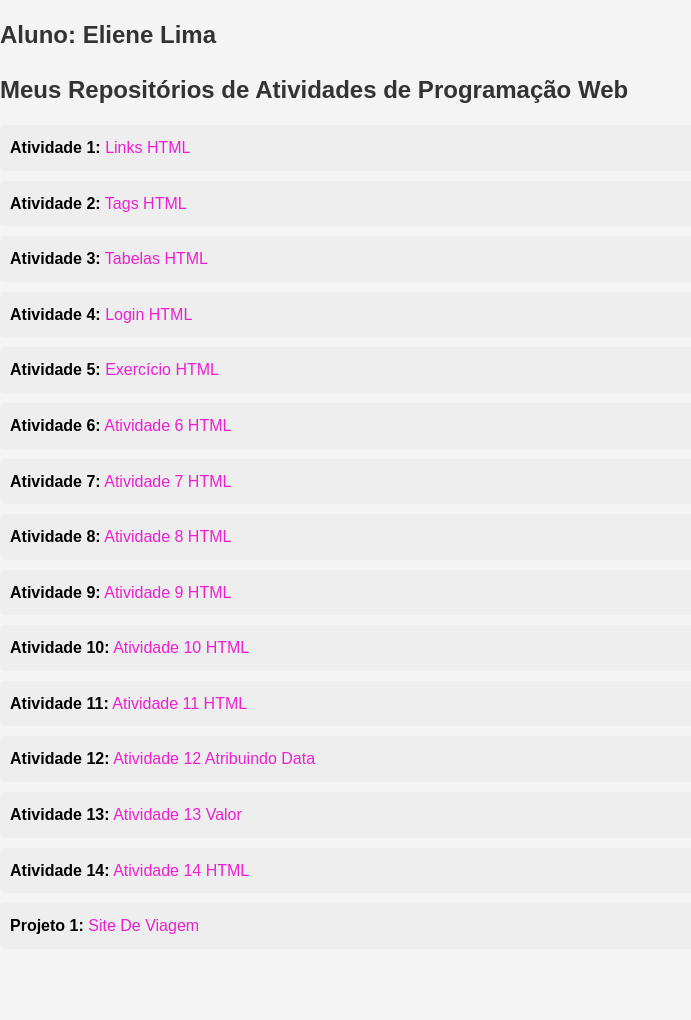
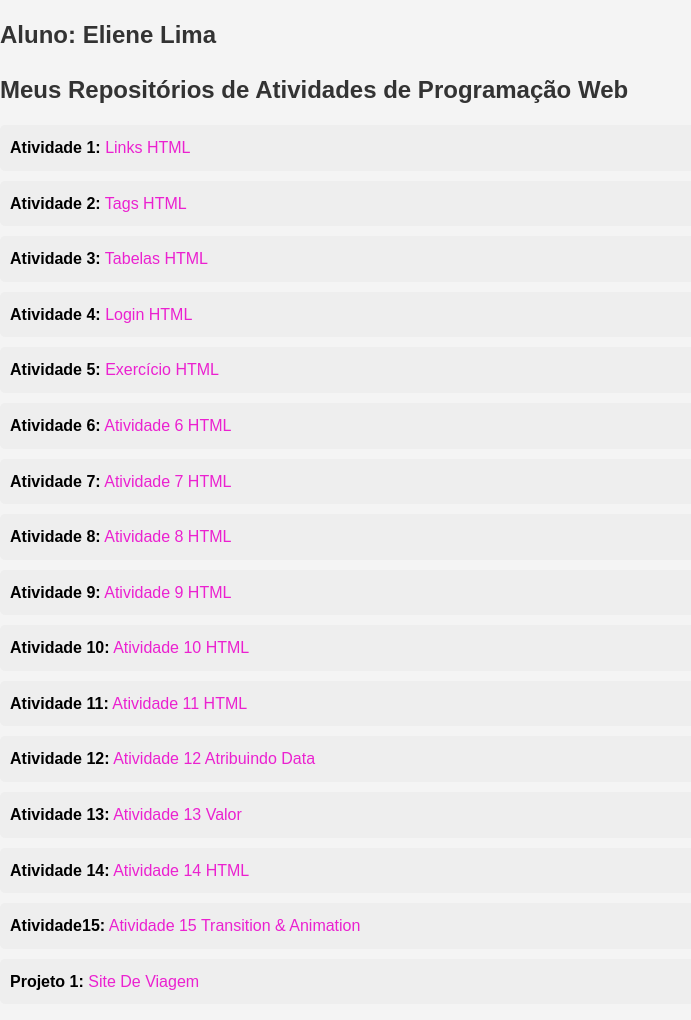
Before and after one commit to elisakurati/elisakurati.github.io, a plain HTML site: page index.html in a window 1280 px wide. Shown: the whole page, without its empty margins (0-691 px from the left). Before the commit the page ends 965 px from the top, so only its background shows below. Drawn offline with Linux system fonts and the light colour scheme.

Commit message:
Update index.html

```diff
--- a/index.html
+++ b/index.html
@@ -28,6 +28,7 @@
             <li><strong>Atividade 12:</strong> <a href="Atividade12/index.html">Atividade 12 Atribuindo Data</a></li>
             <li><strong>Atividade 13:</strong> <a href="Atividade13/index.html">Atividade 13 Valor</a></li>
             <li><strong>Atividade 14:</strong> <a href="Atividade14/index.html">Atividade 14 HTML</a></li>
+            <li><strong>Atividade15:</strong> <a href="Atividade15/index.html">Atividade 15 Transition & Animation</a></li>
             <li><strong>Projeto 1:</strong> <a href="SiteDeViagem/index.html">Site De Viagem</a></li>
         </ul>
     </div>
```
